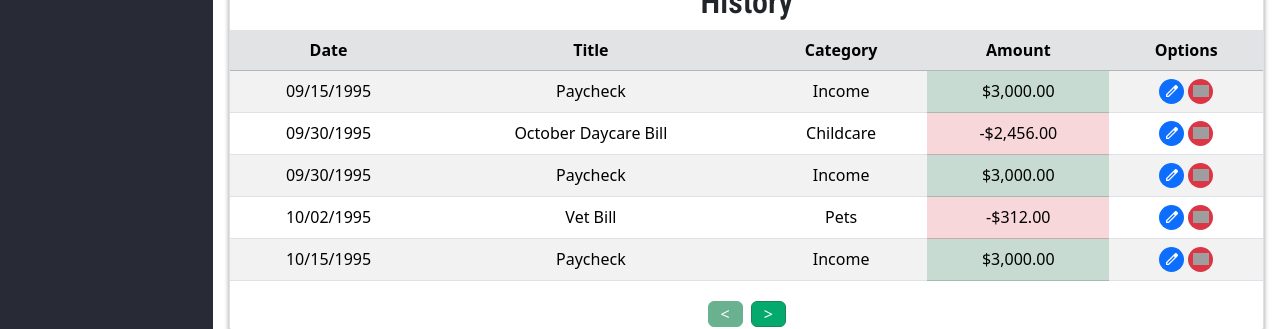
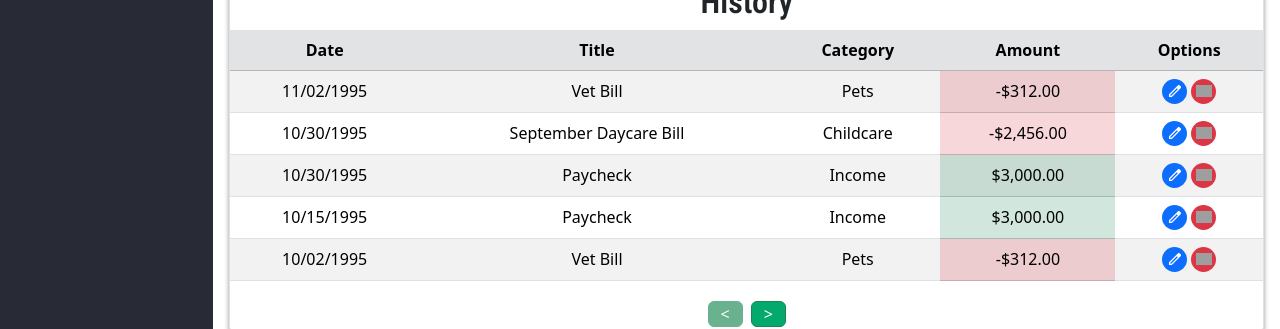
Before and after one commit to ezsota/balance, a React (Vite) app: page /transactions-view in a window 1280 px wide. Shown: the part 471-800 px from the top of the page. Built offline with nearby package versions, Linux system fonts and the light colour scheme; no server answers; grey boxes are pictures that could not be loaded.

Commit message:
Installed @react-pdf/renderer

```diff
--- a/package.json
+++ b/package.json
@@ -11,6 +11,7 @@
   },
   "dependencies": {
     "@popperjs/core": "^2.11.8",
+    "@react-pdf/renderer": "^4.3.2",
     "bootstrap": "^5.3.8",
     "chart.js": "^4.5.1",
     "install": "^0.13.0",
@@ -26,7 +27,7 @@
     "@types/react": "^19.2.7",
     "@types/react-dom": "^19.2.3",
     "@vitejs/plugin-react": "^5.1.1",
-    "eslint": "^10.0.2",
+    "eslint": "^9.39.3",
     "eslint-plugin-react-hooks": "^7.0.1",
     "eslint-plugin-react-refresh": "^0.4.24",
     "globals": "^16.5.0",
--- a/src/components/TransactionList.jsx
+++ b/src/components/TransactionList.jsx
@@ -75,7 +75,7 @@ export default function TransactionList() {
 
     useEffect(() => {
         const sorted = [...transactionsData].sort(
-            (a, b) => new Date(a.date) - new Date(b.date)
+            (a, b) => new Date(b.date) - new Date(a.date)
         );
         setTransactionsData(sorted);
     }, []);
```
Also changed, not shown: 1 other file (tests, documents, lock files or other folders).
